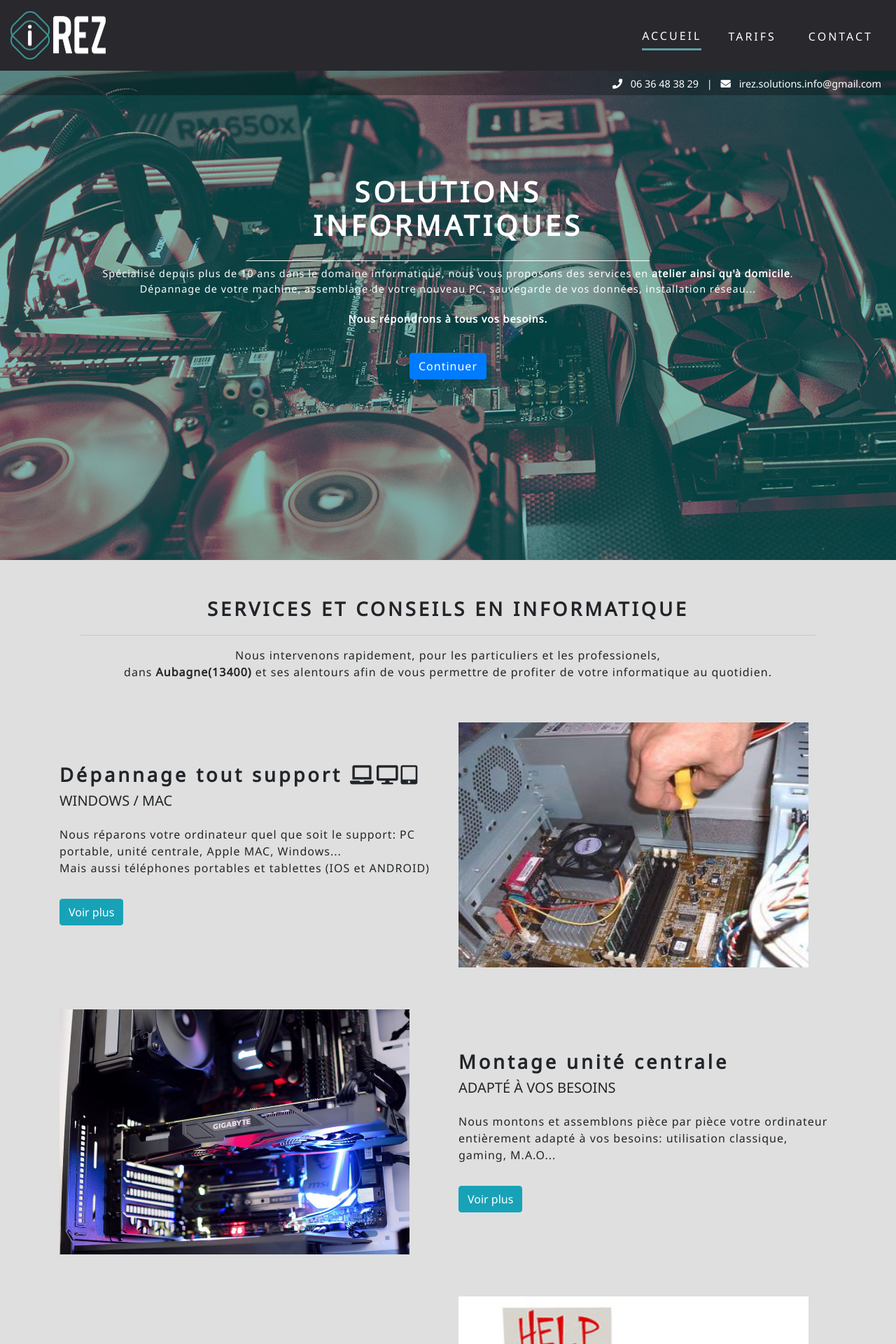
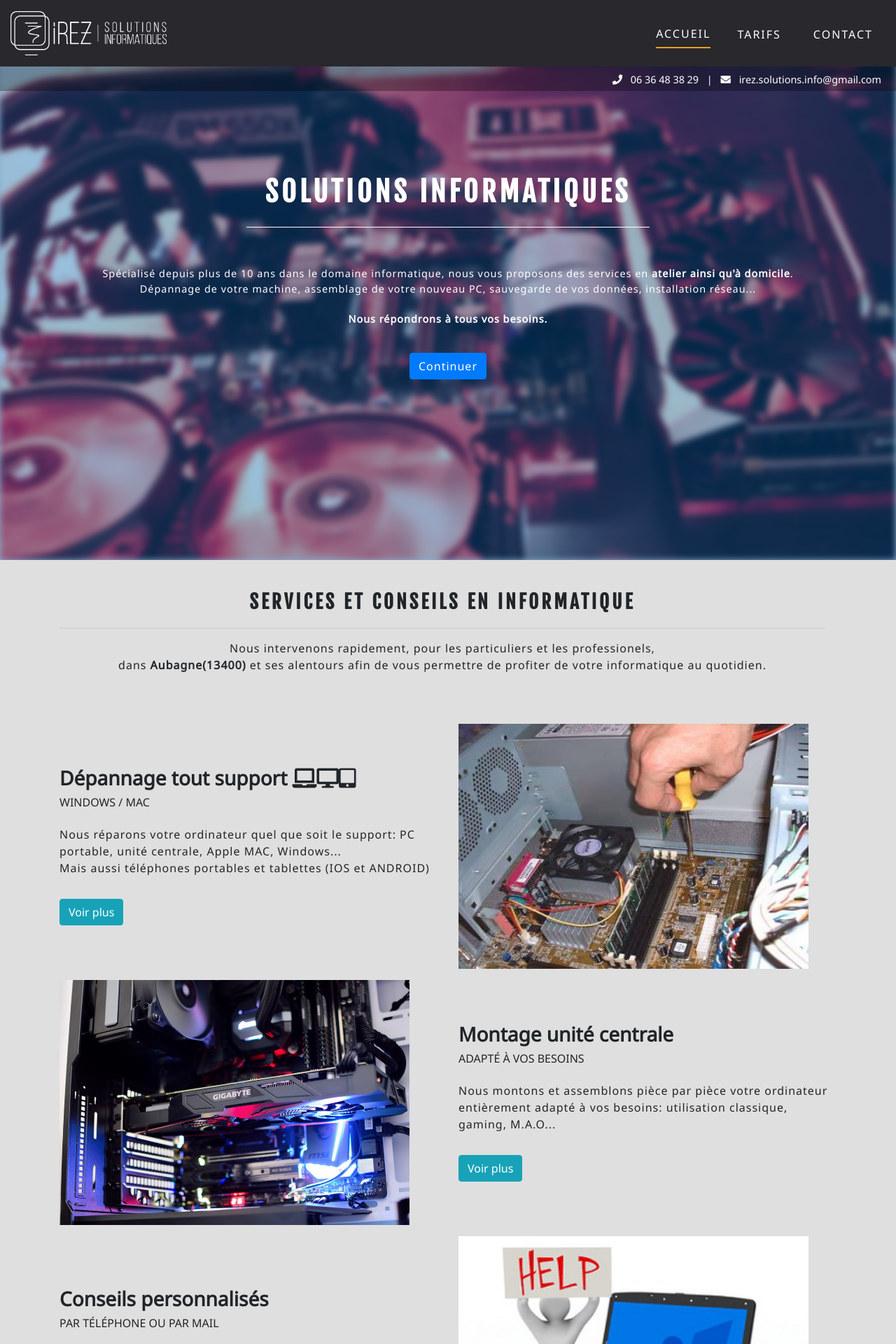
Before and after one commit to arthurb11/iRez, a PHP site: page / in a window 1280 px wide. Shown: the top 1920 px of the page at 70% size. Run offline with PHP 8.4, Linux system fonts and the light colour scheme; some libraries are stand-ins or nearby versions.

Commit message:
couleurs

```diff
--- a/public/asserts/css/style.css
+++ b/public/asserts/css/style.css
@@ -43,7 +43,7 @@ a:hover{
 h1 {
     letter-spacing: 5px;
     font-weight: bold;
-    font-family: 'Noto Sans', sans-serif;
+    font-family: 'Fjalla One', sans-serif;
 }
 
 p {
@@ -54,7 +54,7 @@ p {
 h2 {
     font-size: 1.7rem;
     letter-spacing: 4px;
-    font-family: 'Noto Sans', sans-serif;
+    font-family: 'Fjalla One', sans-serif;
     font-weight: bold;
 }
 
@@ -91,9 +91,10 @@ h2 {
 }
 
 nav a{
-    letter-spacing: 3px;
+    letter-spacing: 2px;
     margin: 0 15px;
     text-decoration: none;
+    font-family: 'Noto Sans', sans-serif;
 }
 
 #navbarNavAltMarkup {
@@ -116,7 +117,7 @@ a.nav-item.effect-1:before {
     bottom: 0;
     width: 100%;
     height: 2px;
-    background: cadetblue;
+    background: #FC9E21;
     transform: scaleX(0);
 }
 a.nav-item.effect-1:hover:before {
@@ -140,7 +141,7 @@ a.active:hover {
 }
 
 a.active {
-    border-bottom: solid 3px cadetblue;
+    border-bottom: solid 2px #FC9E21;
     color: white;
     margin-top: 0.6rem;
     font-size: unset;
@@ -204,6 +205,9 @@ a.btn {
     padding: 10px;
 }
 
+h5 {
+    font-size: 1rem;
+}
 
 
 /* TARIFS */
@@ -243,8 +247,13 @@ div#contact_div.row {
     margin: 0.4em;
 }
 
-input:required, textarea:required {
+input:required {
     background: url('../img/etoile.png') 93% center no-repeat;
+    background-color: white;
+}
+
+textarea:required {
+    background: url('../img/etoile.png') 93% 8% no-repeat;
     background-color: white;
 }
 
--- a/view/contactView.php
+++ b/view/contactView.php
@@ -3,7 +3,7 @@
 <?php ob_start(); ?>
 <main role="main">
     <section id="contact">
-        <h2 class="py-4 text-center text-uppercase"> <i class="fas fa-envelope" style="margin-right: 10px;"></i>Nous contacter</h2>
+        <h2 class="py-4 text-center text-uppercase"> <i class="fas fa-envelope mr-3"></i>Nous contacter</h2>
         <div class="text-center" style="margin: 30px;">
             <p>Prenez contact avec nous par mail via le formulaire de contact ou par téléphone (indiqué ci-dessus)<br/> pour toute demande, renseignement, conseil, prise de rendez-vous...</p>
         </div>
--- a/view/homeView.php
+++ b/view/homeView.php
@@ -6,12 +6,12 @@
         <section id="carousel-home">
             <div class="container-fluid">
                 <div class="row">
-                    <div class="col-md-12 m-0 p-0" style="height: -webkit-fill-available;">
+                    <div class="col-md-12 m-0 p-0" style="height: -webkit-fill-available; background-color: rgba(0, 99, 178, 0.4)">
                         <div id="carouselExampleSlidesOnly" class="carousel slide" data-ride="carousel">
                             <div class="carousel-inner" role="listbox">
-                                <div class="carousel-item active" style="background-image: url('asserts/img/slide-a.jpg');"></div>
-                                <div class="carousel-item" style="background-image: url('asserts/img/slide-b.jpg');"></div>
-                                <div class="carousel-item" style="background-image: url('asserts/img/slide-c.jpg');"></div>
+                                <div class="carousel-item active" style="background-image: url('asserts/img/slide-a.jpg'); filter: blur(5px);"></div>
+                                <div class="carousel-item" style="background-image: url('asserts/img/slide-b.jpg'); filter: blur(5px);"></div>
+                                <div class="carousel-item" style="background-image: url('asserts/img/slide-c.jpg'); filter: blur(5px);"></div>
                             </div>
                         </div>
                         <div id="presentation">
@@ -29,18 +29,18 @@
 
         <span class="ancres" id="services" ></span>
         <div class="container">
-            <div class="text-center" style="margin: 30px;">
+            <div class="text-center mr-3">
                 <h2 class="py-4 text-uppercase" style="margin: 20px;">Services et conseils en informatique</h2><hr/>
-                <p>Nous intervenons rapidement, pour les particuliers et les professionels, <br/>dans <strong>Aubagne(13400)</strong> et ses alentours afin de vous permettre de profiter de votre informatique au quotidien. </p>
+                <p class="pb-5">Nous intervenons rapidement, pour les particuliers et les professionels, <br/>dans <strong>Aubagne(13400)</strong> et ses alentours afin de vous permettre de profiter de votre informatique au quotidien. </p>
             </div>
         </div>
-        <section class="features16 cid-qIp0qVn2Fg" id="features16-5" style="padding: 30px;">
+        <section class="features16 cid-qIp0qVn2Fg p-2" id="features16-5">
             <div class="container">
                 <div class="row align-items-center">
                     <div class="col-md-6 text-element">
                         <div class="text-content">
 
-                            <h2>Dépannage tout support <i class="fas fa-laptop"></i><i class="fas fa-desktop"></i><i class="fas fa-tablet-alt"></i></h2>
+                            <h3 class="font-weight-bold">Dépannage tout support <i class="fas fa-laptop"></i><i class="fas fa-desktop"></i><i class="fas fa-tablet-alt"></i></h3>
                             <h5 class="text-uppercase">windows / mac</h5>
                             <div class="mbr-section-text">
                                 <p class="mbr-text pt-3 mbr-light mbr-fonts-style align-left display-7">
@@ -60,7 +60,7 @@
             </div>
         </section>
 
-        <section class="features16 cid-qIp0qVn2Fg" id="features16-5" style="padding: 30px;">
+        <section class="features16 cid-qIp0qVn2Fg p-2" id="features16-5">
             <div class="container">
                 <div class="row align-items-center">
                     <div class="col-md-6 image-element">
@@ -71,7 +71,7 @@
                     <div class="col-md-6 text-element">
                         <div class="text-content">
 
-                            <h2>Montage unité centrale</h2>
+                            <h3 class="font-weight-bold">Montage unité centrale</h3>
                             <h5 class="text-uppercase">Adapté à vos besoins</h5>
                             <div class="mbr-section-text">
                                 <p class="mbr-text pt-3 mbr-light mbr-fonts-style align-left display-7">
@@ -85,12 +85,12 @@
         </section>
 
 
-        <section class="features17 cid-qIp0uk8TbN" id="features17-6" style="padding: 30px;">
+        <section class="features17 cid-qIp0uk8TbN p-2" id="features17-6">
             <div class="container">
                 <div class="row main align-items-center">
                     <div class="col-md-6 text-element">
                         <div class="text-content">
-                            <h2>Conseils personnalisés</i></h2>
+                            <h3 class="font-weight-bold">Conseils personnalisés</i></h3>
                             <h5 class="text-uppercase">Par téléphone ou par mail</h5>
                             <div class="mbr-section-text">
                                 <p class="mbr-text pt-3 mbr-light mbr-fonts-style align-left mbr-white display-5">
@@ -111,7 +111,7 @@
 
 
 
-        <section class="features16 cid-qIp0qVn2Fg" id="features16-5" style="padding: 30px;">
+        <section class="features16 cid-qIp0qVn2Fg p-2" id="features16-5">
             <div class="container">
                 <div class="row align-items-center">
                     <div class="col-md-6 image-element">
@@ -122,7 +122,7 @@
                     <div class="col-md-6 text-element">
                         <div class="text-content">
 
-                            <h2>Récupération et sauvegarde de données</h2>
+                            <h3 class="font-weight-bold">Récupération et sauvegarde de données</h3>
                             <h5 class="text-uppercase">(Serveur N.A.S.)</h5>
                             <div class="mbr-section-text">
                                 <p class="mbr-text pt-3 mbr-light mbr-fonts-style align-left display-7">
--- a/view/tarifsView.php
+++ b/view/tarifsView.php
@@ -10,7 +10,7 @@
                 <p>Nous réalisons les interventions à domicile (prix du service + frais de déplacement)<br/> et en atelier.</p>
             </div>
             <div class="col-12">
-                <h2 class="text-center mt-5 tarifs_h2"><i class="fas fa-home" style="margin-right: 10px;"></i>Chez vous </h2><hr/>
+                <h2 class="text-center mt-5 tarifs_h2"><i class="fas fa-home mr-3"></i>Chez vous </h2><hr/>
                 <table class="table table-hover table-dark">
                     <thead>
                         <tr>
@@ -59,7 +59,7 @@
                 <p>Exemple: 15Km + 2H d'intervention = 10€ + 50€ + 50€ = 110€ <br/>
                 <small>*Intervention 1H Urgence : Horaires exceptionnels > 19H, Jours non ouvrés, Intervention sous 24H sous réserve de disponibilité.</small></p>
 
-                <h2 class="text-center mt-5 tarifs_h2"><i class="fas fa-wrench" style="margin-right: 10px;"></i>L'atelier </h2><hr/>
+                <h2 class="text-center mt-5 tarifs_h2"><i class="fas fa-wrench mr-3"></i>L'atelier </h2><hr/>
                 <table class="table table-hover table-dark">
                     <thead>
                         <tr>
--- a/view/templateView.php
+++ b/view/templateView.php
@@ -30,7 +30,7 @@
             <div class="row">
                 <div class="col-12 no-padding-nav">
                     <nav class="nav navbar navbar-expand-lg navbar-light bg-anthra">
-                        <a class="navbar-brand text-white py-3" href="/"><img class="img-fluid logonav" src="asserts/img/logo-test5.png" alt="logo"></a>
+                        <a class="navbar-brand text-white py-3" href="/"><img class="img-fluid logonav" src="asserts/img/logo.png" alt="logo"></a>
                         <button class="navbar-toggler bg-dark " type="button" data-toggle="collapse" data-target="#navbarNavAltMarkup" aria-controls="navbarNavAltMarkup" aria-expanded="false" aria-label="Toggle navigation">
                             <span class="navbar-toggler-icon"></span>
                         </button>
```
Also changed, not shown: view/planView.php (+8 -8 lines), public/asserts/img/logo-test1.png (deleted), public/asserts/img/logo-test2.png (deleted), public/asserts/img/logo-test3.png (deleted), public/asserts/img/logo-test4.png (deleted), public/asserts/img/logo-test5.png (deleted), public/asserts/img/logo-test6.png (deleted), public/asserts/img/logo.png (added), public/asserts/img/slide-a.jpg, public/asserts/img/slide-b.jpg, public/asserts/img/slide-c.jpg, public/asserts/img/slide1.jpg (deleted), 2 other files.
